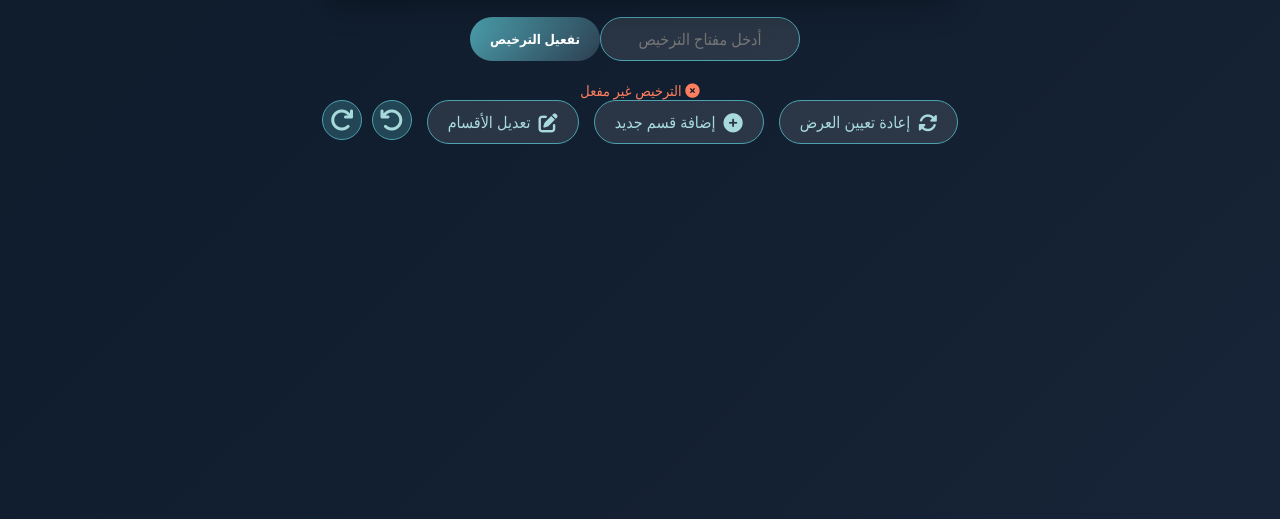
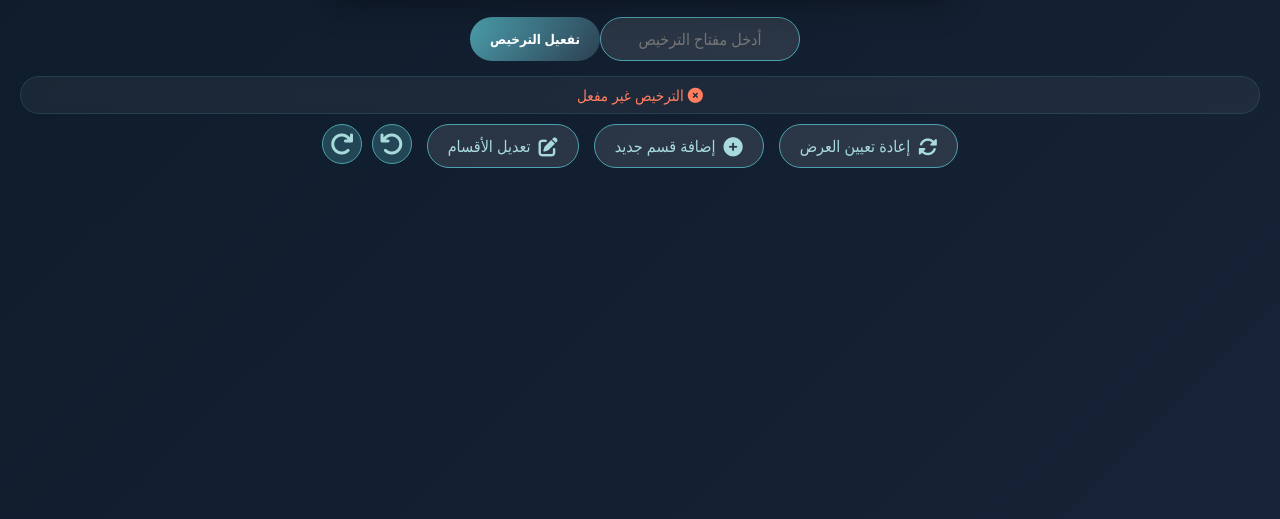
Before and after one commit to MUHAMMETGAZEL/SYRSTARTUPTEST, a plain HTML site: page index.html in a window 1280 px wide. Shown: the part 279-798 px from the top of the page. Drawn offline with nearby package versions, Linux system fonts and the light colour scheme; no server answers.

Commit message:
Update index.html

```diff
--- a/index.html
+++ b/index.html
@@ -1211,9 +1211,15 @@
     }
     .license-status {
         text-align: center;
-        margin-top: 5px;
-        font-size: 0.9rem;
-        color: #a8dadc;
+        margin-bottom: 10px;
+        font-size: 0.95rem;
+        padding: 8px 16px;
+        border-radius: 20px;
+        background: rgba(255, 255, 255, 0.05);
+        border: 1px solid rgba(76, 161, 175, 0.2);
+        display: inline-block;
+        backdrop-filter: blur(10px);
+        transition: all 0.3s ease;
     }
     .license-active {
         color: #06d6a0;
```
